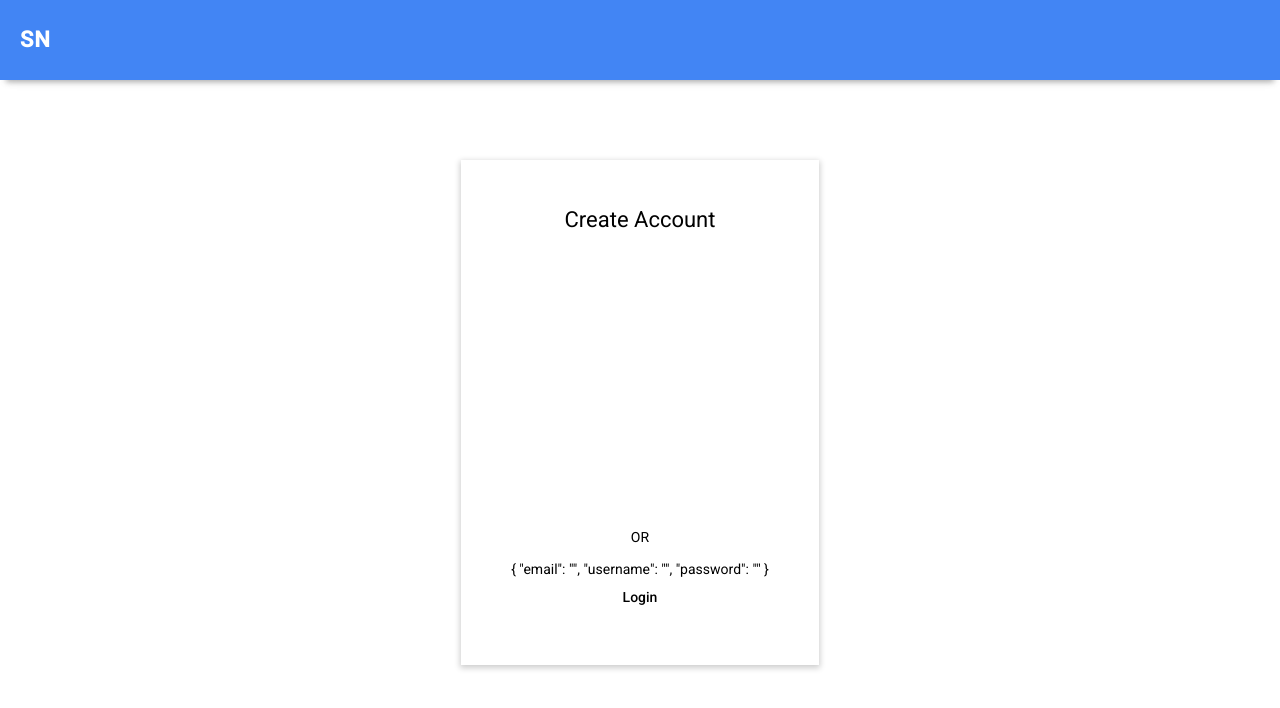
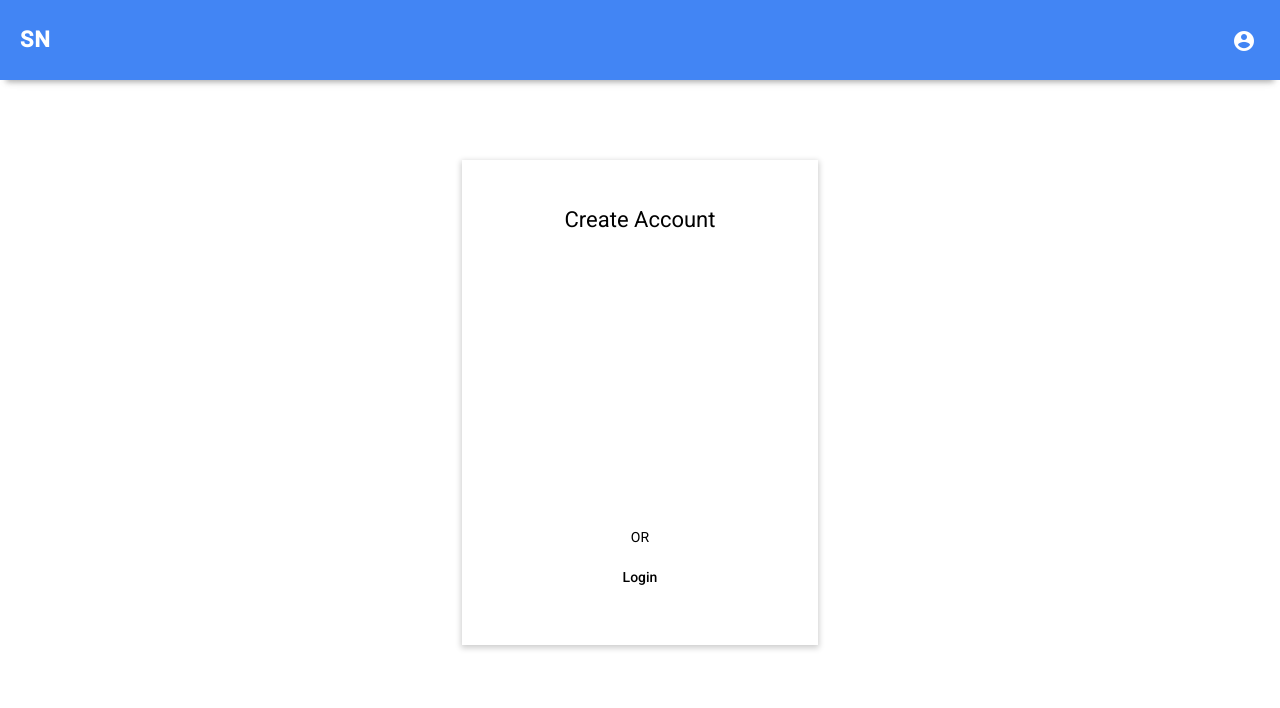
Before and after one commit to mdmuradhossain/ng-social-network, an Angular app: page /signup in a window 1280 px wide. Shown: the top 708 px of the page. Built offline with nearby package versions, Linux system fonts and the light colour scheme.

Commit message:
logout functionality implemented

```diff
--- a/src/app/app.module.ts
+++ b/src/app/app.module.ts
@@ -5,7 +5,10 @@ import { AppRoutingModule } from './app-routing.module';
 import { AppComponent } from './app.component';
 import { TopBarComponent } from './components/top-bar/top-bar.component';
 import { LoginComponent } from './pages/login/login.component';
-import { MatFormFieldModule } from '@angular/material/form-field';
+import {
+  MatFormFieldModule,
+  MAT_FORM_FIELD_DEFAULT_OPTIONS,
+} from '@angular/material/form-field';
 import { MatInputModule } from '@angular/material/input';
 import { MatButtonModule } from '@angular/material/button';
 import { BrowserAnimationsModule } from '@angular/platform-browser/animations';
@@ -13,6 +16,8 @@ import { FormsModule, ReactiveFormsModule } from '@angular/forms';
 import { CreateAccountComponent } from './pages/create-account/create-account.component';
 import { HttpClientModule } from '@angular/common/http';
 import { MatSnackBarModule } from '@angular/material/snack-bar';
+import { MatIconModule } from '@angular/material/icon';
+import { MatMenuModule } from '@angular/material/menu';
 import { PostsComponent } from './pages/posts/posts.component';
 
 @NgModule({
@@ -34,8 +39,15 @@ import { PostsComponent } from './pages/posts/posts.component';
     ReactiveFormsModule,
     HttpClientModule,
     MatSnackBarModule,
+    MatIconModule,
+    MatMenuModule,
   ],
-  providers: [],
+  providers: [
+    {
+      provide: MAT_FORM_FIELD_DEFAULT_OPTIONS,
+      useValue: { appearance: 'outline' },
+    },
+  ],
   bootstrap: [AppComponent],
 })
 export class AppModule {}
--- a/src/app/components/top-bar/top-bar.component.css
+++ b/src/app/components/top-bar/top-bar.component.css
@@ -21,3 +21,12 @@
   padding: 10px;
   padding-left: 20px;
 }
+
+.account {
+  display: flex;
+  flex-direction: row-reverse;
+  width: 50%;
+  height: 100%;
+  align-items: center;
+  padding-right: 1rem;
+}
--- a/src/app/components/top-bar/top-bar.component.html
+++ b/src/app/components/top-bar/top-bar.component.html
@@ -1,3 +1,11 @@
 <div class="nav-container">
   <div class="branding">SN</div>
+  <div class="account">
+    <button [matMenuTriggerFor]="menu" mat-icon-button>
+      <mat-icon>account_circle</mat-icon>
+    </button>
+    <mat-menu #menu="matMenu">
+      <button (click)="logout()" mat-menu-item>Logout</button>
+    </mat-menu>
+  </div>
 </div>
--- a/src/app/components/top-bar/top-bar.component.ts
+++ b/src/app/components/top-bar/top-bar.component.ts
@@ -1,15 +1,19 @@
 import { Component, OnInit } from '@angular/core';
+import { Router } from '@angular/router';
+import { UserService } from 'src/app/core/user.service';
 
 @Component({
   selector: 'app-top-bar',
   templateUrl: './top-bar.component.html',
-  styleUrls: ['./top-bar.component.css']
+  styleUrls: ['./top-bar.component.css'],
 })
 export class TopBarComponent implements OnInit {
+  constructor(private userService: UserService, private router: Router) {}
 
-  constructor() { }
+  ngOnInit(): void {}
 
-  ngOnInit(): void {
+  logout() {
+    this.userService.user = undefined;
+    this.router.navigate(['/login']);
   }
-
 }
--- a/src/app/core/user.service.ts
+++ b/src/app/core/user.service.ts
@@ -5,6 +5,7 @@ import { Injectable } from '@angular/core';
   providedIn: 'root',
 })
 export class UserService {
+  user: any;
   constructor(private http: HttpClient) {}
 
   public createUser(user: any) {
--- a/src/app/pages/create-account/create-account.component.html
+++ b/src/app/pages/create-account/create-account.component.html
@@ -4,7 +4,12 @@
     <form [formGroup]="createAccountForm">
       <mat-form-field appearance="outline">
         <mat-label>Enter your email</mat-label>
-        <input matInput type="email" formControlName="email" />
+        <input
+          matInput
+          type="email"
+          formControlName="email"
+          placeholder="Enter a valid Email"
+        />
       </mat-form-field>
       <mat-form-field appearance="outline">
         <mat-label>Enter your username</mat-label>
@@ -26,7 +31,7 @@
           Sign Up
         </button>
         <p>OR</p>
-        {{ createAccountForm.value | json }}
+        <!-- {{ createAccountForm.value | json }} -->
         <button mat-button routerLink="/login">Login</button>
       </div>
     </form>
--- a/src/app/pages/login/login.component.ts
+++ b/src/app/pages/login/login.component.ts
@@ -37,7 +37,8 @@ export class LoginComponent implements OnInit {
         } else {
           if (res[0].password == this.loginForm.value.password) {
             console.log('User exists and password is correct');
-            this.snackBar.open('Login successfull', 'ok');
+            this.snackBar.open('Login successfull', 'ok', { duration: 2000 });
+            this.userService.user = res[0];
             this.router.navigate(['/posts']);
           } else {
             console.log('User exists but password is incorrect');
```
